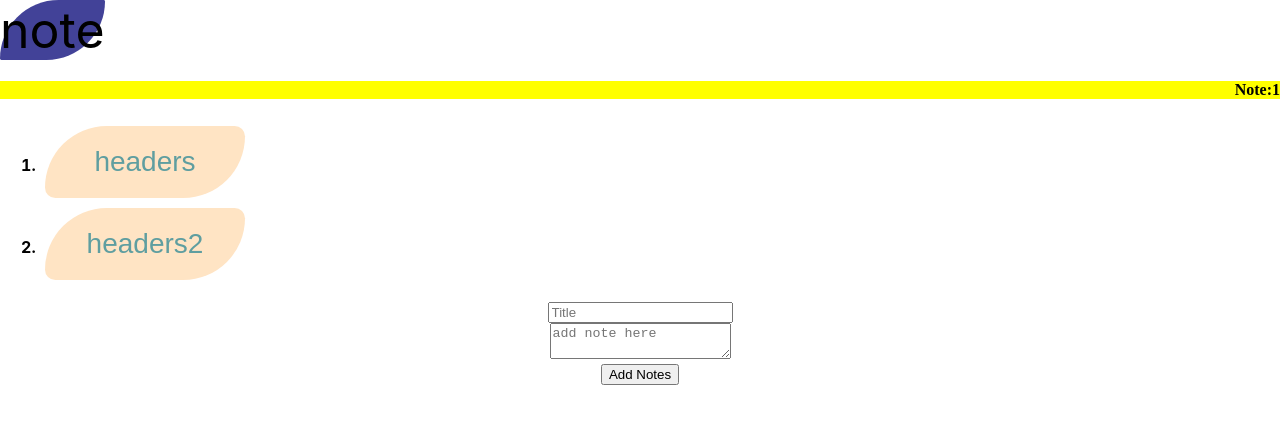
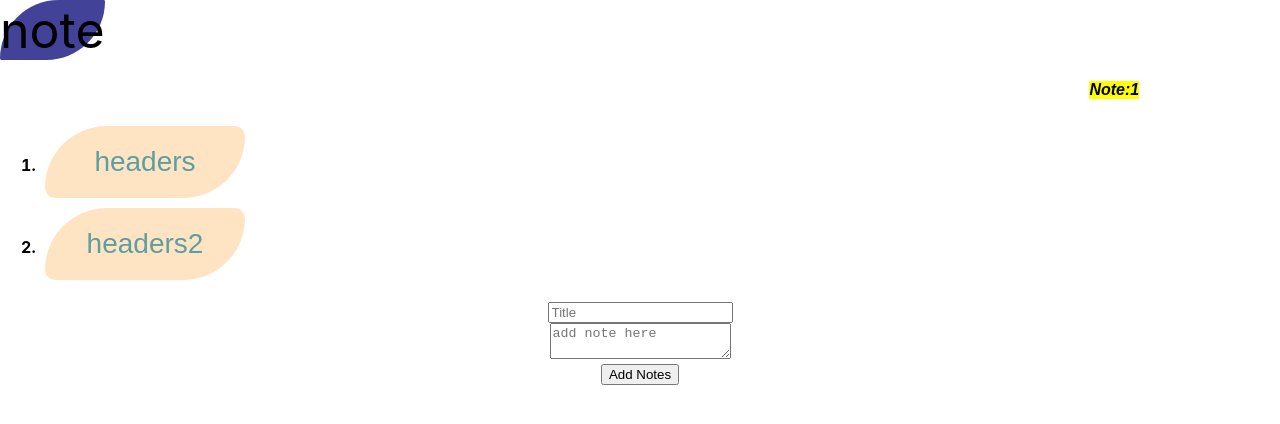
Before and after one commit to pjsherpa/note, a React (Create React App) app: page / in a window 1280 px wide. Shown: the top 424 px of the page. Built offline with nearby package versions, Linux system fonts and the light colour scheme.

Commit message:
controlled background color for notePop header

```diff
--- a/src/component/NoteInput.js
+++ b/src/component/NoteInput.js
@@ -72,7 +72,9 @@ const NoteInput = () => {
   return (
     <div>
       <header className="header">note</header>
-      <h4 className="noteHeader">Note:{notePop}</h4>
+      <h4 className="noteHeader">
+        <i>Note:{notePop}</i>
+      </h4>
       <div>
         <ol>{noteList}</ol>
 
--- a/src/component/NoteInputStyle.css
+++ b/src/component/NoteInputStyle.css
@@ -4,9 +4,6 @@
   border-radius: 80px 2px 80px;
   background-color: rgb(66, 66, 152);
   font-size:50px;
-}
-.noteHeader{
-  display:grid;
 }
 
 .button{
@@ -50,10 +47,18 @@ transition: 0.5;
 
 
 .noteHeader{
-  font-family: 'Times New Roman', Times, serif;
+  font-family:Arial, Helvetica, sans-serif;
   font-weight: bold;
+  display: grid;
   justify-content: end;
-  background-color: yellow;
+ border-color: black;
+
+ padding-right: 11%;
+  border-radius: 15px 20px 11px;
+}
+
+i{
+  background-color:yellow;
 }
 
 li{
```
